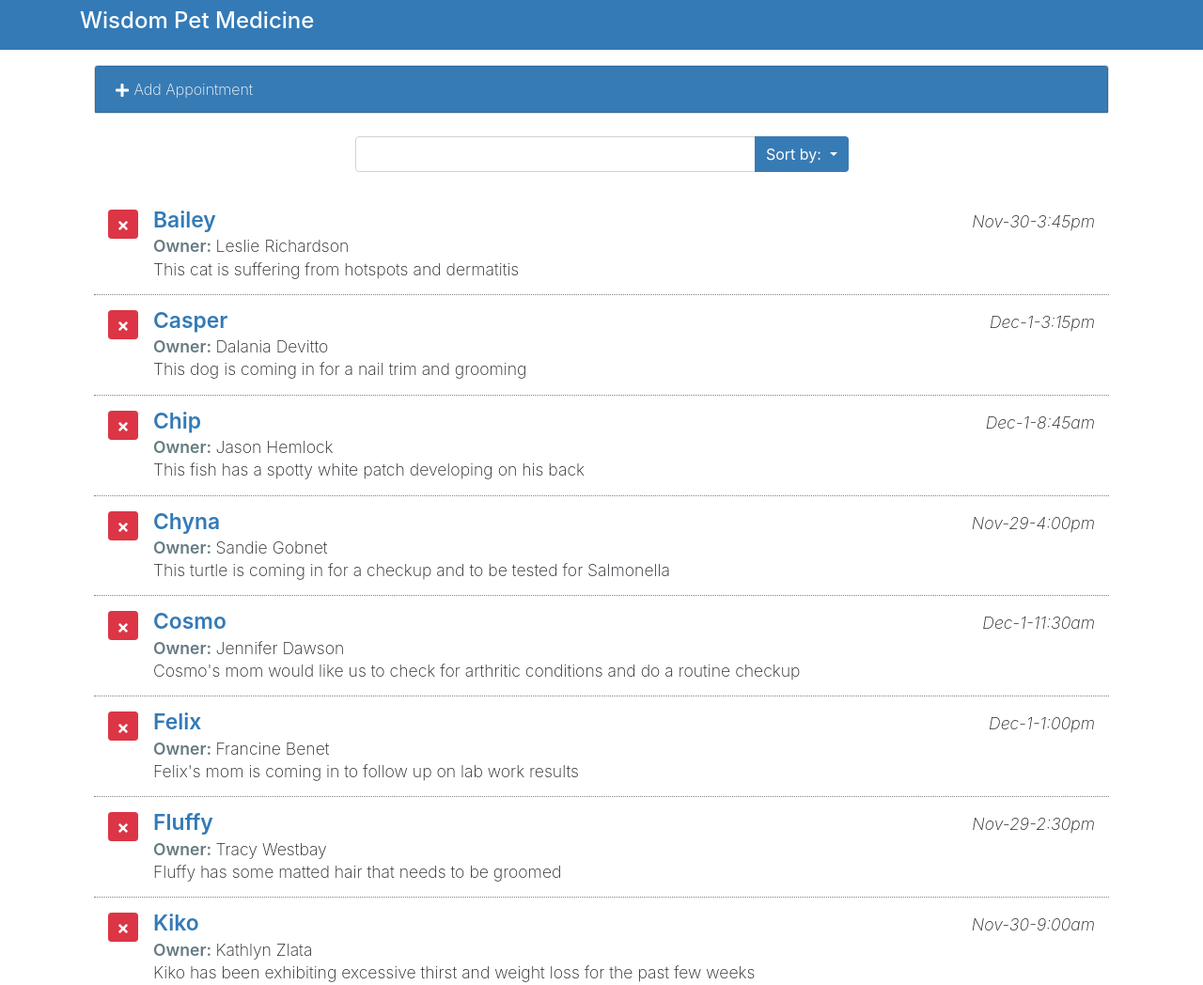
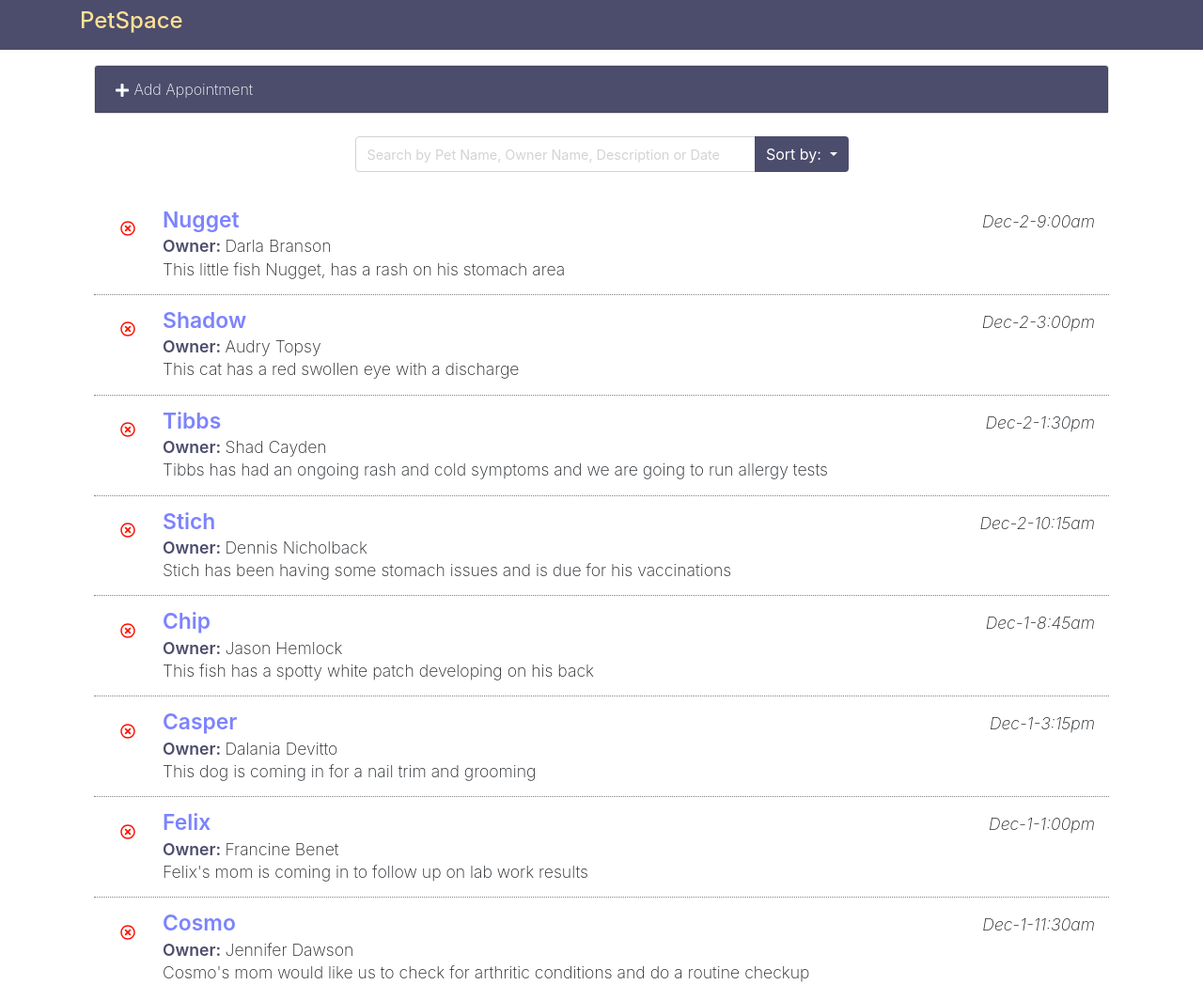
Before and after one commit to DarrenSingh/PetSpace, a React app: page / in a window 1280 px wide. Shown: the top 1048 px of the page at 94% size. Built offline with nearby package versions, Linux system fonts and the light colour scheme.

Commit message:
cleaned up styling, add appointment alert created

```diff
--- a/public/index.html
+++ b/public/index.html
@@ -2,7 +2,7 @@
 <html lang="en">
   <head>
     <meta charset="utf-8" />
-    <link rel="shortcut icon" href="%PUBLIC_URL%/favicon.ico" />
+    <link rel="shortcut icon" href="%PUBLIC_URL%/petspace.ico" />
     <meta
       name="viewport"
       content="width=device-width, initial-scale=1, shrink-to-fit=no"
@@ -22,26 +22,22 @@
       work correctly both with client-side routing and a non-root public URL.
       Learn how to configure a non-root public URL by running `npm run build`.
     -->
-    <title>React</title>
+    <title>Appointments &#183 PetSpace</title>
   </head>
   <body>
     <noscript> You need to enable JavaScript to run this app. </noscript>
     <header class="container text-white">
-      <h4 class="py-2">Wisdom Pet Medicine</h4>
+      <h4 class="py-2" style="color: #FFE194">PetSpace</h4>
     </header>
 
     <div id="root"></div>
 
     <footer class="container d-flex text-white py-2">
-      <p>
-        All contents &copy; 2018
+      <p class="m-auto" >
+        All contents &copy; 2021
         <a>Darren Singh</a>. All
         rights reserved.
       </p>
-      <div class="ml-auto">
-        <a class="d-block text-white" href="#">Terms of use</a>
-        <a class="d-block text-white" href="#">Privacy policy</a>
-      </div>
       <!-- col-md-6 -->
     </footer>
     <!-- footer -->
--- a/src/components/App.js
+++ b/src/components/App.js
@@ -4,6 +4,7 @@ import '../css/App.css'
 import AddAppointments from './AddAppointments';
 import SearchAppointments from './SearchAppointments';
 import ListAppointments from './ListAppointments';
+import SuccessAlert from './SuccessAlert';
 import { filter, result, without } from "lodash";
 
 class App extends Component {
@@ -15,9 +16,10 @@ class App extends Component {
     //allows you to set properties within the class
     this.state = {
       lastIndex : 0,
-      orderBy: 'petName',
-      orderDir: 'asc',
+      orderBy: 'aptDate',
+      orderDir: 'desc',
       queryText: '',
+      showAlert: false,
       myAppointments : []
     }
     //pass the current objects context(this) to the deleteAppointment method
@@ -26,6 +28,7 @@ class App extends Component {
     this.addAppointment = this.addAppointment.bind(this);
     this.toggleFormDisplay = this.toggleFormDisplay.bind(this);
     this.changeOrder = this.changeOrder.bind(this);
+    this.sleep = this.sleep.bind(this);
   }
 
   /** COMPONENT METHODS **/
@@ -52,8 +55,20 @@ class App extends Component {
 
     this.setState({
       myAppointments: tempApts,
-      lastIndex: this.state.lastIndex + 1
+      lastIndex: this.state.lastIndex + 1,
+      showAlert: true
     });
+
+    this.sleep(4000).then(() => {
+      this.setState({
+        showAlert: false
+      });
+    });
+
+  }
+
+  sleep(ms) {
+    return new Promise(resolve => setTimeout(resolve, ms));
   }
 
   changeOrder(category, direction){
@@ -143,6 +158,7 @@ class App extends Component {
                 addAppointment={this.addAppointment}
                 toggleFormDisplay={this.toggleFormDisplay}
                 />
+                { this.state.showAlert ? <SuccessAlert /> : null }
                 <SearchAppointments
                 orderBy={this.state.orderBy}
                 orderDir={this.state.orderDir}
--- a/src/components/ListAppointments.js
+++ b/src/components/ListAppointments.js
@@ -1,5 +1,5 @@
 import React, { Component } from 'react';
-import { FaTimes } from 'react-icons/fa'
+import { FaRegTimesCircle } from 'react-icons/fa'
 import Moment from 'react-moment';
 
 class ListAppointments extends Component {
@@ -21,10 +21,10 @@ class ListAppointments extends Component {
             {this.props.appointments.map(item => (
             <div className="pet-item col media py-3" key={item.aptId}>
                 <div className="mr-3">
-                <button className="pet-delete btn btn-sm btn-danger"
-                onClick={() => this.props.deleteAppointment(item)}>
+
                 {/* third-party component based icon used inside the button */}
-                <FaTimes /></button>
+                <button className="btn"><FaRegTimesCircle className="pet-delete" onClick={() => this.props.deleteAppointment(item)}/>
+                </button>
                 </div>
 
                 <div className="pet-info media-body">
--- a/src/components/SearchAppointments.js
+++ b/src/components/SearchAppointments.js
@@ -18,6 +18,7 @@ class SearchAppointments extends Component {
                   type="text"
                   className="form-control"
                   aria-label="Search Appointments"
+                  placeholder="Search by Pet Name, Owner Name, Description or Date"
                   onChange={e => this.props.searchAppointment(e.target.value)}
                 />
                 <div className="input-group-append">
--- /dev/null
+++ b/src/components/SuccessAlert.js
@@ -0,0 +1,23 @@
+import React, { Component } from 'react';
+
+class SuccessAlert extends Component {
+
+    constructor(props){
+        super(props);
+        this.state = {
+            alertMessage: ''
+        }
+    }
+
+    render(){
+
+        return(
+            <div class="alert alert-warning my-2 text-center font-weight-bold" role="alert">
+                Appointment Successfully Added
+            </div>
+        )
+    }
+
+}
+
+export default SuccessAlert;
--- a/src/css/App.css
+++ b/src/css/App.css
@@ -21,14 +21,14 @@
 
 .appointment-list .pet-name {
   font-weight: 600;
-  color: #337ab7;
+  color: #7C83FD;
   font-size: 1.3em;
   line-height: 100%;
 }
 
 .appointment-list .label-item {
   font-weight: 600;
-  color: #667b82;
+  color: #4C4C6D;
 }
 
 .appointment-list .apt-date {
@@ -39,7 +39,22 @@
   line-height: 120%;
 }
 
+
 .dropdown-item.active,
 .dropdown-item:active {
-  background-color: #a9aeb2;
+  color: #E8F6EF;
+  background-color: #7C83FD;
 }
+
+.pet-delete{
+  color: #ff1100;
+}
+
+#SearchApts::placeholder{
+  color: lightgrey;
+  font-size: .9em ;
+}
+
+.pet-delete:hover{
+  color: #ff11008f;
+}
--- a/src/css/index.css
+++ b/src/css/index.css
@@ -1,7 +1,7 @@
 /**  Basic Page CSS **/
 body {
   font-weight: 200;
-  background-color: #337ab7;
+  background-color: #4C4C6D;
 }
 
 header a,
@@ -15,6 +15,6 @@ footer {
 
 .bg-primary,
 .btn-primary {
-  background-color: #377bb5 !important;
+  background-color: #4C4C6D !important;
   border: inherit;
 }
```
Also changed, not shown: README.md, public/petspace.ico (added), 2 other files.
